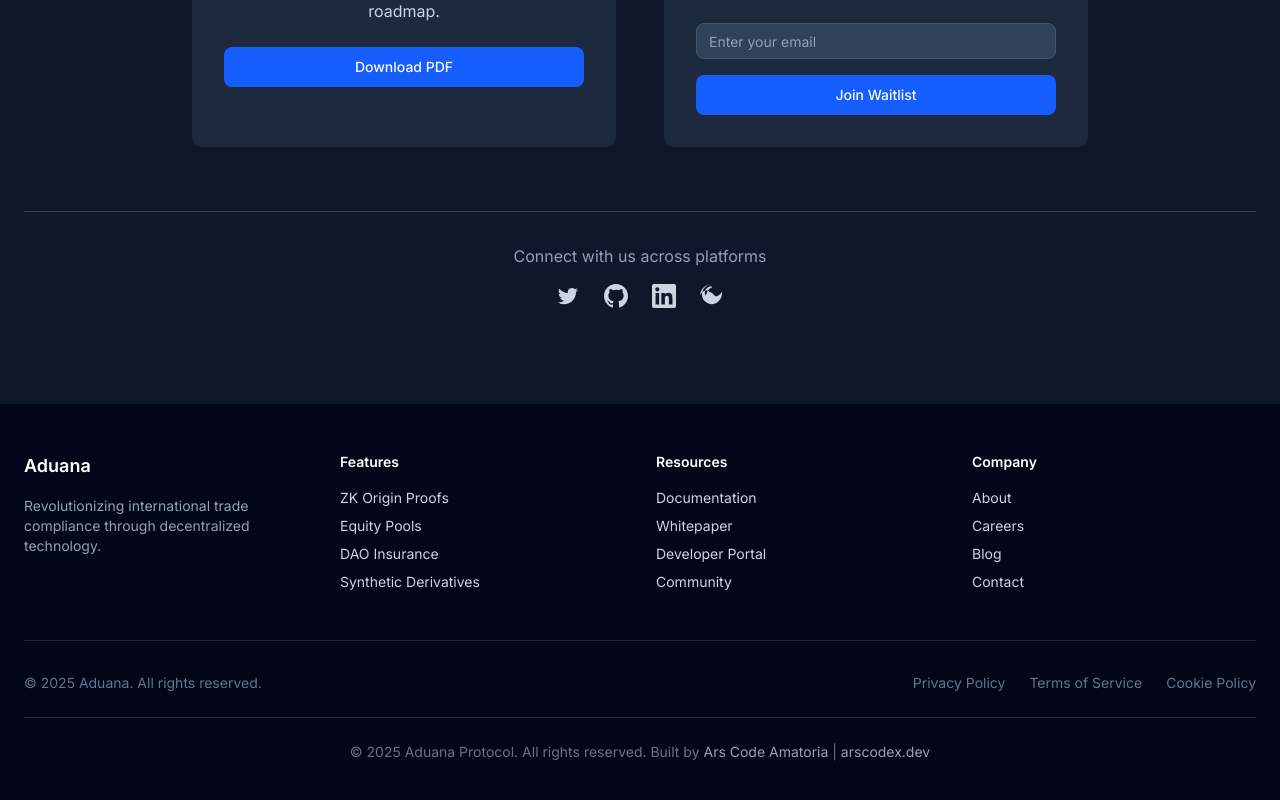
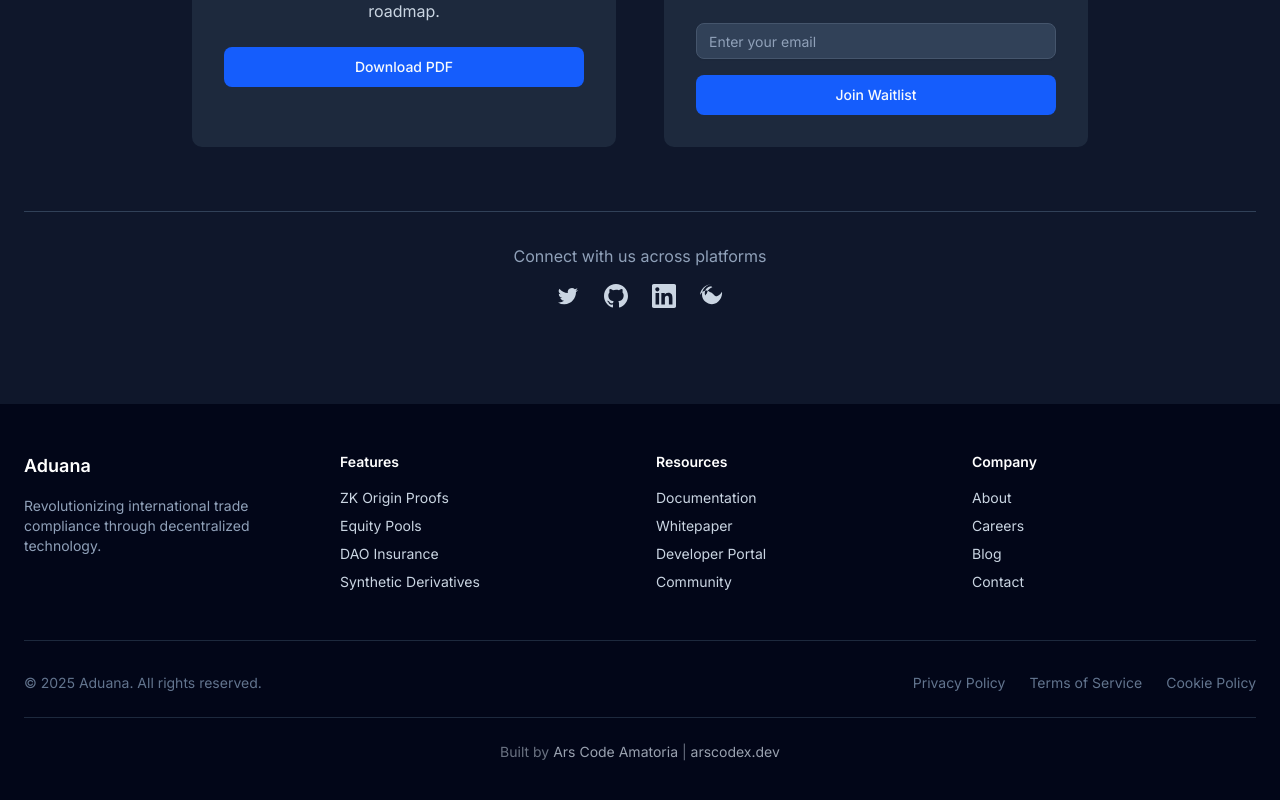
Before and after one commit to ArsCodeAmatoria/aduana, a Next.js app in the folder frontend/: page / in a window 1280 px wide. Shown: the part 7213-8013 px from the top of the page. Built offline with nearby package versions, Linux system fonts and the light colour scheme.

Commit message:
Remove duplicate copyright notice from footer

```diff
--- a/frontend/src/components/landing/footer.tsx
+++ b/frontend/src/components/landing/footer.tsx
@@ -57,7 +57,6 @@ export function Footer() {
 
         <div className="flex items-center justify-center mt-6 pt-6 border-t border-slate-800">
           <p className="text-sm text-gray-500">
-            &copy; {new Date().getFullYear()} Aduana Protocol. All rights reserved.
             Built by <a href="https://github.com/arscodex" className="text-gray-400 hover:text-white transition-colors">Ars Code Amatoria</a> | <a href="https://arscodex.dev" className="text-gray-400 hover:text-white transition-colors">arscodex.dev</a>
           </p>
         </div>
```
